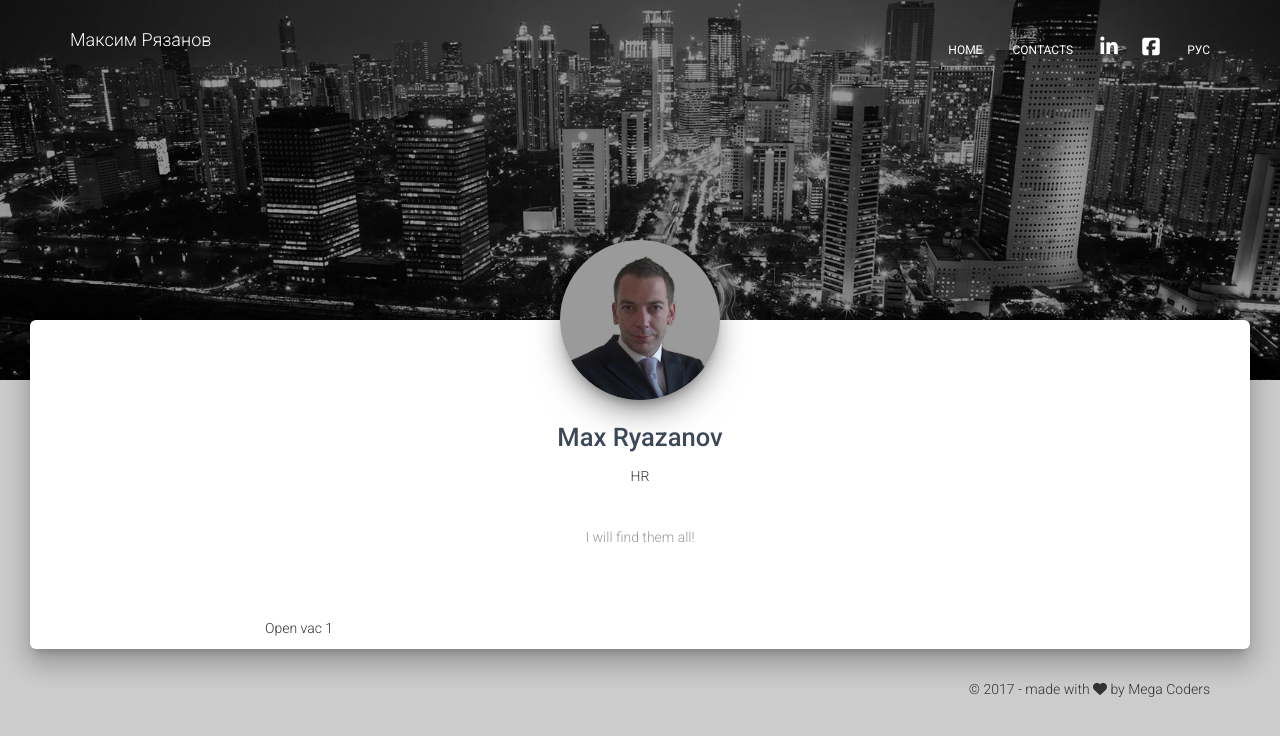
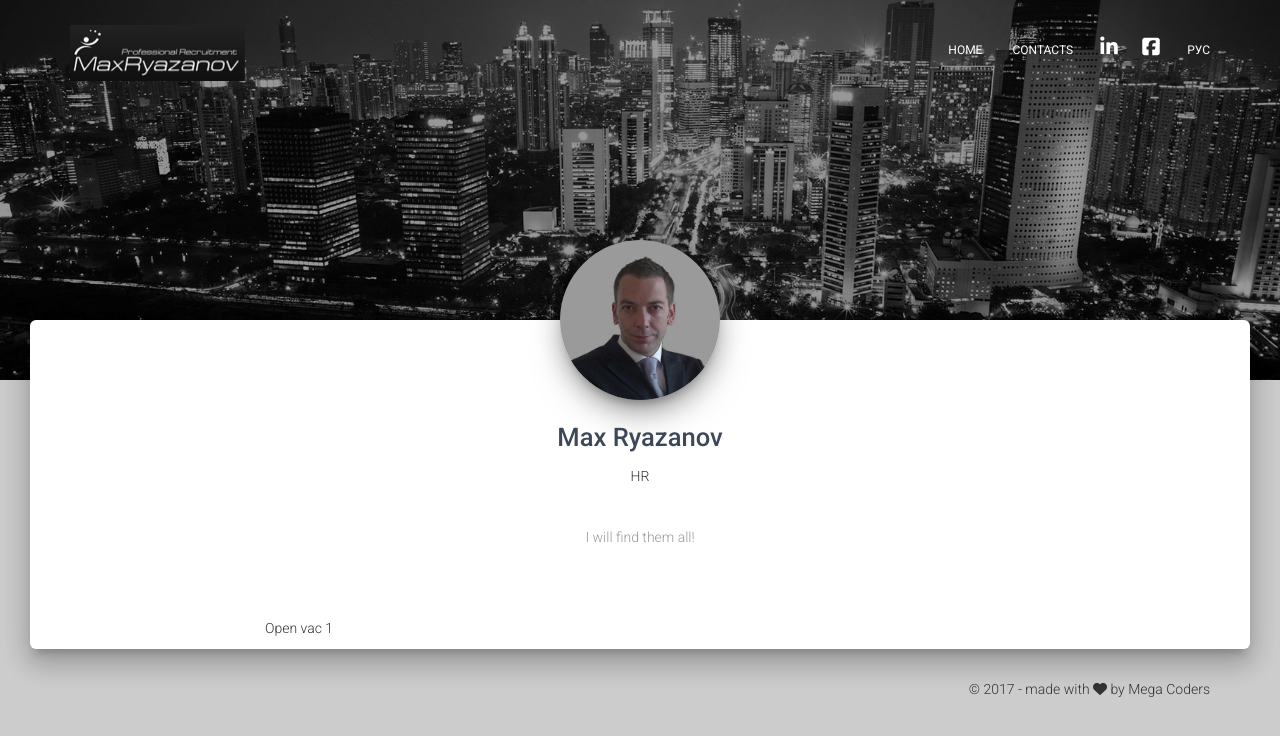
Before and after one commit to ivan-placid/mryazanov, a Jekyll site: the page built from _posts/eng/2017-01-02-vac1.md, in a window 1280 px wide. Shown: the top 736 px of the page. Built offline with Jekyll 4.4.1, drawn with Linux system fonts in a browser that asks for light colours; nearby versions of some CDN libraries.

Commit message:
fix logo bug in eng ver

```diff
--- a/_includes/nav-material-eng.html
+++ b/_includes/nav-material-eng.html
@@ -8,7 +8,7 @@
 		            <span class="icon-bar"></span>
 		            <span class="icon-bar"></span>
         		</button>
-        		<a class="navbar-brand" href="{{ site.baseurl }}">Максим Рязанов</a>
+        		<a class="navbar-brand" href="{{ site.baseurl }}/eng"><img src="{{ site.baseurl }}/img/logo-dark-md.png" alt="Max Ryazanov - freelance recruiter"></a>
         	</div>
 
         	<div class="collapse navbar-collapse" id="navigation-example">
```
